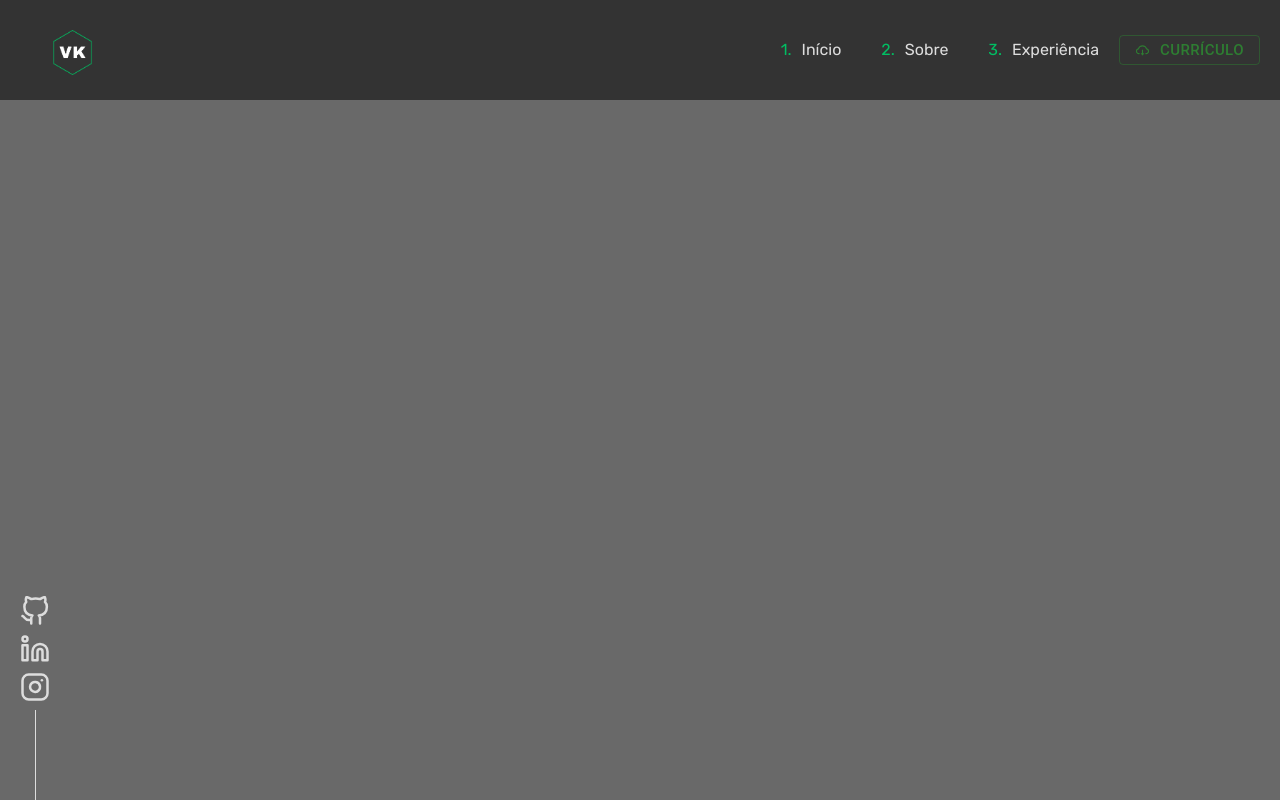
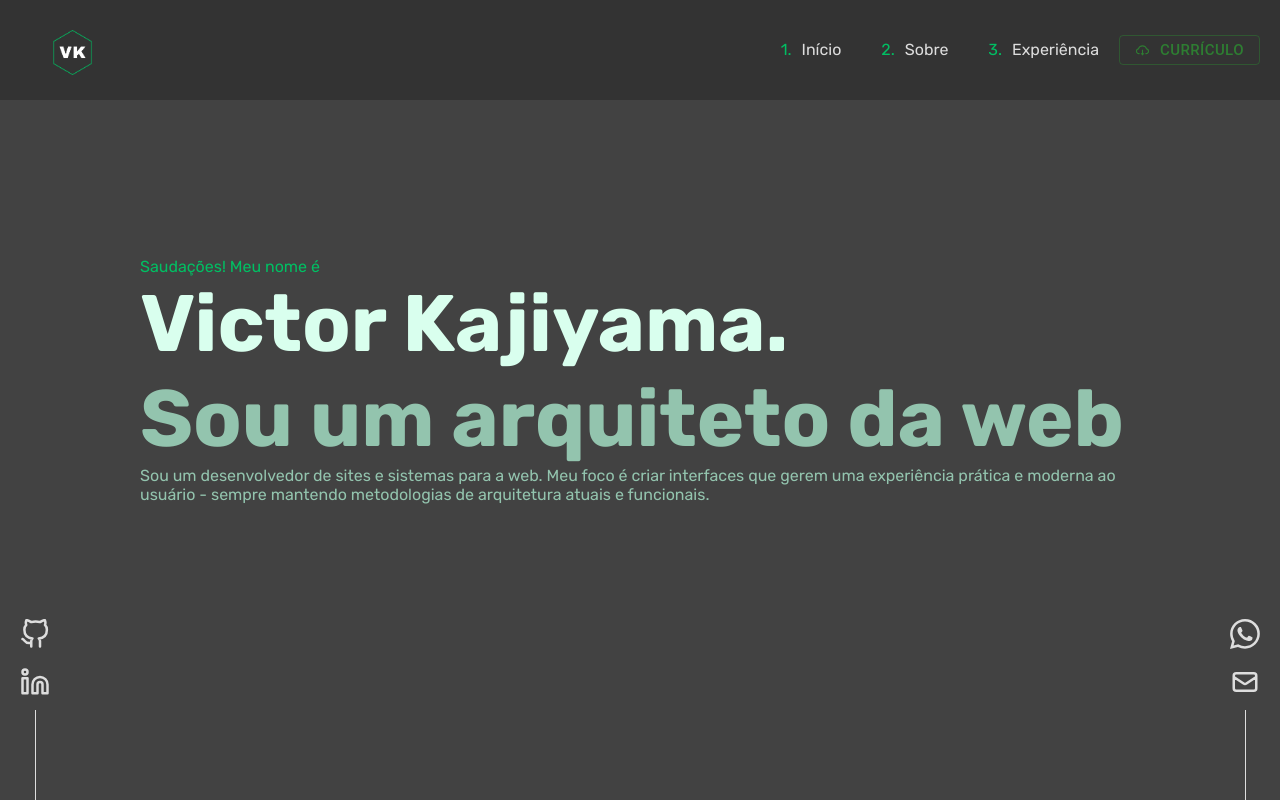
Before and after one commit to KajiyamaVK/Project-Blog, a Next.js app: page / in a window 1280 px wide. Built offline with nearby package versions, Linux system fonts and the light colour scheme.

Commit message:
Messing with the social media bar and the contact bar

```diff
--- /dev/null
+++ b/src/components/SocialMediaBar copy/index.tsx
@@ -0,0 +1,18 @@
+import { BsWhatsapp } from 'react-icons/bs';
+import { HiOutlineMail } from 'react-icons/hi';
+import { Main, IconContainer } from './style';
+
+export default function ContactBar() {
+    return (
+        <Main>
+            <IconContainer>
+                <BsWhatsapp />
+            </IconContainer>
+
+            <IconContainer>
+                <HiOutlineMail />
+            </IconContainer>
+
+        </Main>
+    )
+};
--- /dev/null
+++ b/src/components/SocialMediaBar copy/style.tsx
@@ -0,0 +1,29 @@
+import styled from 'styled-components';
+
+const Main = styled.div`
+    display: flex;
+    flex-direction: column;
+    position: absolute;
+    bottom: 0;
+    right: 20px;
+    font-size:30px;
+    color: #ddd;
+    &::after{
+        content: "";
+        display: block;
+        width: 1px;
+        height: 90px;
+        margin: 0px auto;
+        background-color: #ddd;
+}
+`;
+
+const IconContainer = styled.div`
+    margin: 5px 0;
+    &:hover {
+        cursor: pointer;
+        color: #00bf63;
+    }
+`;
+
+export { Main, IconContainer }
--- a/src/components/SocialMediaBar/index.tsx
+++ b/src/components/SocialMediaBar/index.tsx
@@ -1,17 +1,16 @@
-import { FiGithub, FiLinkedin, FiInstagram } from 'react-icons/fi';
-import { Main, IconContainer } from './style';
+import { Main, FormatedLink, GithubIcon, LinkedinIcon } from './style';
 
 export default function SocialMediaBar() {
-  return (
-    <Main>
-        <IconContainer>
-            <FiGithub/>
-        </IconContainer>
-        <IconContainer>
-            <FiLinkedin/>
-        </IconContainer>
-        <IconContainer>
-            <FiInstagram/>
-        </IconContainer>
-    </Main>
-  )};
+    return (
+        <Main>
+            <FormatedLink href="https://github.com/KajiyamaVK/" target='_blank'>
+                <GithubIcon />
+            </FormatedLink>
+
+            <FormatedLink href="https://www.linkedin.com/in/victor-kajiyama/" target='_blank'>
+                <LinkedinIcon />
+            </FormatedLink>
+
+        </Main>
+    )
+};
--- a/src/components/SocialMediaBar/style.tsx
+++ b/src/components/SocialMediaBar/style.tsx
@@ -1,4 +1,9 @@
 import styled from 'styled-components';
+import Link from 'next/link';
+import { FiGithub, FiLinkedin } from 'react-icons/fi';
+import { ReactElement, ReactNode } from 'react';
+
+
 
 const Main = styled.div`
     display: flex;
@@ -8,10 +13,6 @@ const Main = styled.div`
     left: 20px;
     font-size:30px;
     color: #ddd;
-    &:hover{
-        cursor: pointer;
-        color: #00bf63;
-    }
     &::after{
         content: "";
         display: block;
@@ -22,11 +23,32 @@ const Main = styled.div`
 }
 `;
 
+const FormatedLink = styled(Link)`
+    color: #ddd;
+
+`;
+
 const IconContainer = styled.div`
+    margin: 5px 0;
     &:hover{
         cursor: pointer;
         color: #00bf63;
     }
 `;
 
-export { Main, IconContainer}
+type IconProps = {
+    icon: React.ComponentType<{ size?: number }>;
+    children?: ReactNode;
+};
+
+const Icon = ({ icon: IconComponent, children }: IconProps): ReactElement => (
+    <IconContainer>
+        <IconComponent />
+        {children}
+    </IconContainer>
+);
+
+const GithubIcon = () => <Icon icon={FiGithub} />;
+const LinkedinIcon = () => <Icon icon={FiLinkedin} />;
+
+export { Main, IconContainer, FormatedLink, GithubIcon, LinkedinIcon }
--- /dev/null
+++ b/src/pages/Homepage/index.tsx
@@ -0,0 +1,16 @@
+import { Main, Greeting, Name, BigDescription, SmallDescription } from "./style"
+import { Rubik } from 'next/font/google'
+
+const rubik = Rubik({ subsets: ['latin'] })
+
+export default function MainPage() {
+    return (
+        <Main>
+            <Greeting>Saudações! Meu nome é</Greeting>
+            <Name>Victor Kajiyama.</Name>
+            <BigDescription>Sou um arquiteto da web</BigDescription>
+            <SmallDescription>Sou um desenvolvedor de sites e sistemas para a web. Meu foco é criar interfaces que gerem uma experiência prática e moderna ao usuário - sempre
+                mantendo metodologias de arquitetura atuais e funcionais. </SmallDescription>
+        </Main>
+    )
+}
--- /dev/null
+++ b/src/pages/Homepage/style.tsx
@@ -0,0 +1,37 @@
+import styled from "styled-components";
+
+const Main = styled.div`
+    display: flex;
+    flex-direction: column;
+    align-items: flex-start;
+    justify-content: center;
+    max-width: 1000px;
+    margin: 0 auto;
+    height: 70vh;
+    position: relative;
+    padding: 0 100px;
+`;
+
+
+const Greeting = styled.p`
+    font-size: 1rem;
+    color: #00bf63;
+`;
+
+const Name = styled.h1`
+    font-size: clamp(40px, 8vw, 80px);
+    color: #d9ffee;
+`;
+
+const BigDescription = styled.h1`
+    font-size: clamp(40px, 8vw, 80px);
+    color: #93c4ae;
+`;
+
+const SmallDescription = styled.h1`
+    font-size: 1rem;
+    color: #93c4ae;
+    font-weight: 400;
+`;
+
+export { Main, Greeting, Name, BigDescription, SmallDescription };
--- a/src/pages/index.jsx
+++ b/src/pages/index.jsx
@@ -1,7 +1,10 @@
 import Head from 'next/head'
 import Topbar from '../components/Topbar'
 import SocialMediaBar from '../components/SocialMediaBar'
+import ContactBar from '../components/SocialMediaBar copy'
 import { Rubik } from 'next/font/google'
+import Homepage from './Homepage'
+
 
 const rubik = Rubik({ subsets: ['latin'], weights: [400, 500, 700] })
 
@@ -16,7 +19,9 @@ export default function Home() {
         <link rel="icon" href="/imgs/logo.ico" />
       </Head>
       <Topbar />
+      <Homepage />
       <SocialMediaBar />
+      <ContactBar />
     </div>
   )
 }
--- a/src/styles/globals.css
+++ b/src/styles/globals.css
@@ -1,20 +1,20 @@
-*{
+* {
   margin: 0;
   border: 0;
 }
 
-body{
-  background-color: #696969;
+body {
+  background-color: #424242;
 }
 
-html{
+html {
   font-size: 16px;
 }
 
-h2{
+h2 {
   font-size: 2rem;
 }
 
-h1{
+h1 {
   font-size: 4rem;
 }
```
